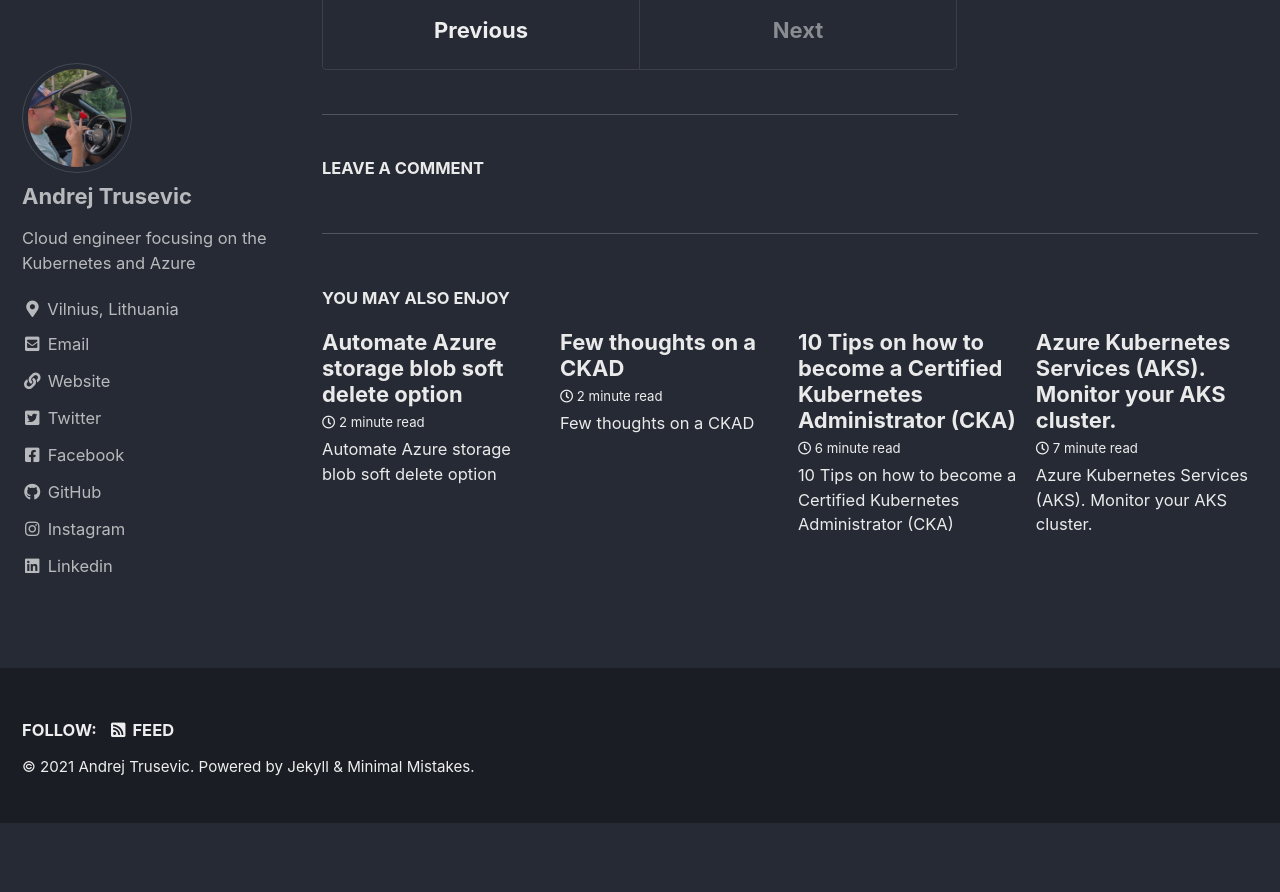
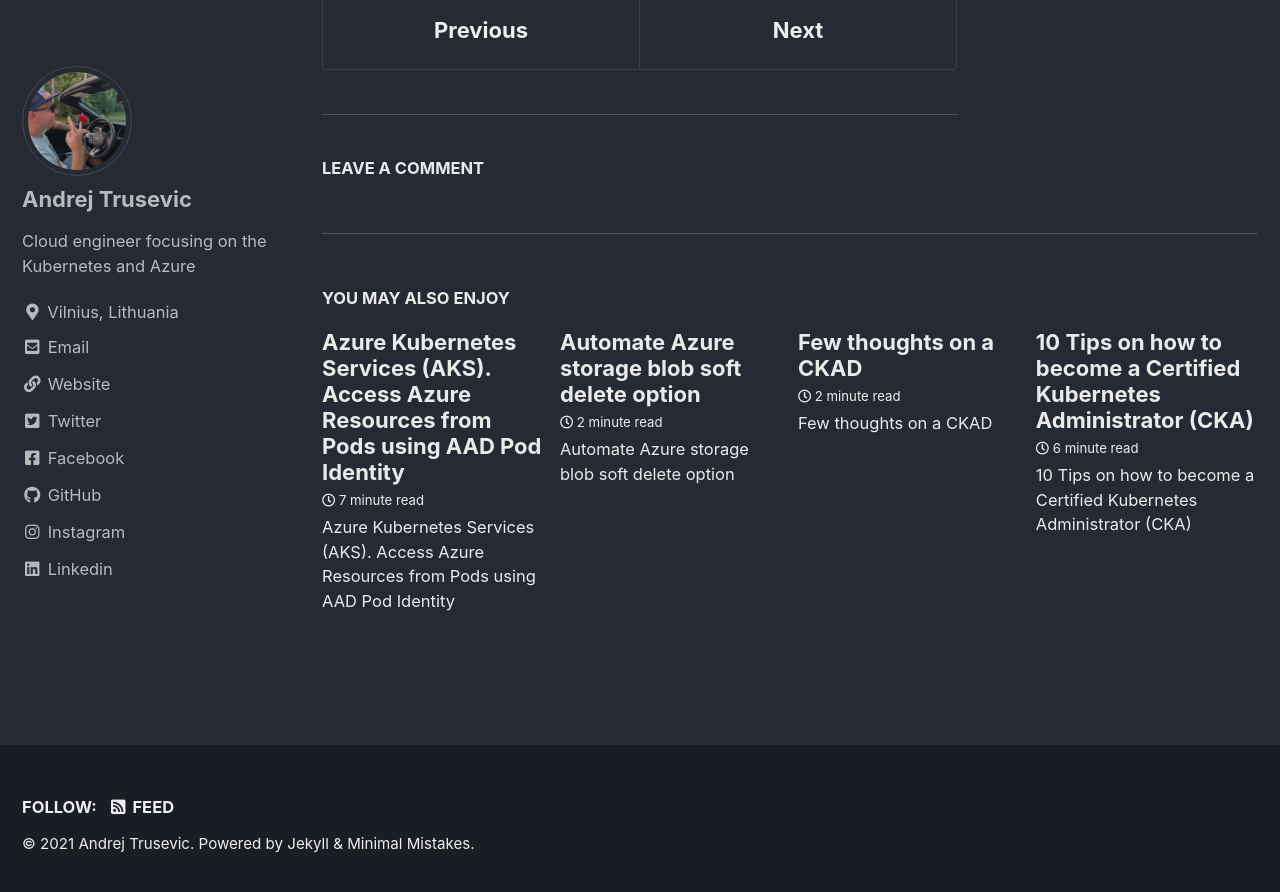
Before and after one commit to andriktr/andriktr.github.io, a Jekyll site: the page built from _posts/2021-04-04-Part-5-AKS.md, in a window 1280 px wide and 900 px high, scrolled down 15121 px. Shown: the top 892 px of the window. Built offline with Jekyll 4.4.1, drawn with Linux system fonts in a browser that asks for light colours; cached includes are drawn as plain includes; comment, search, counter and statistics services are not loaded; before the commit the page ends 15944 px from its top, so only the background shows below that; some of the changed lines change nothing that is shown; some of the changed text lies outside the part shown.

Commit message:
post Nr. 13

````diff
--- a/_posts/2021-04-04-Part-5-AKS.md
+++ b/_posts/2021-04-04-Part-5-AKS.md
@@ -341,7 +341,7 @@
         secretName: $CERTIFICATE_SECRET_NAME
   containers:
     - name: $COMMON_NAME
-      image: andriktr/utils:1.0.1
+      image: andriktr/utils:1.0.4
       volumeMounts:
       - name: $COMMON_NAME
         mountPath: "/mnt/csi-demo"
--- /dev/null
+++ b/_posts/2021-04-26-Part-6-AKS.md
@@ -0,0 +1,288 @@
+---
+title: "Azure Kubernetes Services (AKS). Access Azure Resources from Pods using AAD Pod Identity"
+excerpt: Azure Kubernetes Services (AKS). Access Azure Resources from Pods using AAD Pod Identity
+date: April 26, 2021
+toc: true
+toc_label: "Content"
+toc_sticky: true
+tags:
+  - Microsoft
+  - AzureCLI
+  - Script
+  - Helm
+  - YAML
+  - AKS
+  - K8S
+  - Kubernetes
+  - KeyVault
+  - AzureStorage
+  - Secrets
+  - MSI
+  - Identity
+  - AAD
+  - DaemonSet
+  - Deployments
+  - TLS
+---
+
+<img align="right" width="400" height="280" src="../assets/images/post13/1.jpg">
+
+Hi All,
+In my [previous post] we reviewed how to integrate Azure Key Vault service into our AKS cluster using
+[Azure Key Vault Provider for Secrets Store CSI Driver]. Today I want to show you how we can access our azure key vault secrets or even any other azure services from our pods by using azure managed identities with help of [AAD Pod Managed Identity] solution.
+
+In general [AAD Pod Managed Identity] enables Kubernetes applications to access cloud resources securely with Azure Active Directory. From AKS point of view initially [AAD Pod Managed Identity] solution was positioned as purely open source project which you may install and maintain on your own risk without any official Microsoft support. However recently [AAD Pod Managed Identity] was integrated in to the AKS cluster as addon and it's current status is [public preview].
+
+So let's setup our demo environment and see how it's works. Assuming that you already have a working AKS cluster which uses azure CNI if not you can check how to deploy it in one of my [first AKS series post].
+
+As usually first let's define a several variables which are mostly will be used for resource naming:
+
+```bash
+export TENANT_ID="xxxxxxx-xxxx-xxxx-xxxx-xxxxxxxxxxxxxx" # Your azure tenant id
+export SUBSCRIPTION='My Azure Subscription' # Your azure subscription name
+export LOCATION="westeurope" # Location where azure resource will be placed
+export GROUP_NAME="aad-pod-identity-demo" # Name of the resources group where we create demo identity, keyvault and storage acc
+export KEYVAULT_NAME="aad-pod-identity-demo-kv" # Name for the demo keyvault
+export IDENTITY_NAME="aad-pod-identity-demo-identity" # Name for the demo identity
+export STORAGE_ACC_NAME="aadpodidentitydemo" #
+export STORAGE_CONTAINER_NAME="pod-identity-demo"
+export AKS_CLUSTER_RESOURCE_GROUP_NAME="aks-west-experimental" # Resource group where our aks cluster is placed
+export AKS_CLUSTER_NODE_GROUP_NAME="aks-nodes-west-experimental" # Resource group where aks cluster VMSS placed
+export AKS_CLUSTER_NAME="aks-experimental" # Name of our AKS cluster
+export SECRET_NAME="aad-pod-identity-demo-secret" # Name of the key vault secret object which we will create for demo purposes
+export SECRET_VALUE="MySuperSecretDemoPassword" # Value of our key vault secret object
+export POD_IDENTITY_NAME="aad-pod-identity-demo" # Name of the pod identity which will be deployed in the cluster
+export POD_IDENTITY_NAMESPACE="identity-demo" # Kubernetes Namespace name where we will deploy our pod identity and demo application which will use it
+```
+
+[AAD Pod Managed Identity] is currently in public preview so we need to enable it for our Azuree subscription. This can be done by running the following azure cli command:
+
+```bash
+# Register AAD-Pod-Identity preview feature
+az feature register --name EnablePodIdentityPreview --namespace Microsoft.ContainerService
+```
+
+When we have feature registered we can enable AAD Pod Managed Identity on our cluster by running:
+
+```bash
+# Enable AAD-Pod-Identity on the AKS cluster
+az aks update --resource-group $AKS_CLUSTER_RESOURCE_GROUP_NAME --name $AKS_CLUSTER_NAME --enable-pod-identity --subscription "$SUBSCRIPTION"
+```
+
+After successful execution of previous command your cluster will have a daemon set which ensures a running [Node Managed Identity] (NMI) pod on each node of your cluster in the `kube-system` namespace. When application which is configured to use AAD Pod Identity does a request to the Instance Metadata Service endpoint 169.254.169.254. Requests to this endpoints are intercepted by NMI with help of iptables rules. Then NMI makes an Azure AD Authentication Library call to Azure Active Directory and receives a managed identity token which then provided to our application.
+
+Check that NMI pods are running by executing:
+
+```bash
+ kubectl get pods -n kube-system | grep -i nmi
+```
+
+Next let's create a couple of Azure resources which will be used in our demo
+
+```bash
+# Create Resource Group, KeyVault, Managed Identity, Storage Account and container
+az group create --name $GROUP_NAME --location $LOCATION --subscription "$SUBSCRIPTION"
+
+az keyvault create --name $KEYVAULT_NAME --resource-group $GROUP_NAME --location $LOCATION --subscription "$SUBSCRIPTION"
+az keyvault secret set --name $SECRET_NAME --vault-name $KEYVAULT_NAME --value $SECRET_VALUE
+
+az identity create --name $IDENTITY_NAME --resource-group $GROUP_NAME --location $LOCATION --subscription "$SUBSCRIPTION"
+
+az storage account create --name $STORAGE_ACC_NAME --resource-group $GROUP_NAME --location $LOCATION --kind StorageV2 --sku Standard_LRS --encryption-services blob --https-only true --access-tier Hot --subscription "$SUBSCRIPTION"
+az storage container create --name $STORAGE_CONTAINER_NAME --public-access off --account-name $STORAGE_ACC_NAME --subscription "$SUBSCRIPTION"
+```
+
+Now we need to assign permissions for our newly created Managed Identity which will allow to read a key vault objects or contribute on storage account level:
+
+```bash
+# Retrieve User Assigned Managed Identity
+IDENTITY_ID=$(az identity show --name $IDENTITY_NAME --resource-group $GROUP_NAME --subscription "$SUBSCRIPTION" --query id -o tsv)
+IDENTITY_CLIENT_ID=$(az identity show --name $IDENTITY_NAME --resource-group $GROUP_NAME --subscription "$SUBSCRIPTION" --query clientId -o tsv)
+
+# Assign keyvault "Get" permission for User Assigned Managed Identity
+az keyvault set-policy --name $KEYVAULT_NAME --key-permissions get --spn $IDENTITY_CLIENT_ID
+az keyvault set-policy --name $KEYVAULT_NAME --secret-permissions get --spn $IDENTITY_CLIENT_ID
+az keyvault set-policy --name $KEYVAULT_NAME --certificate-permissions get --spn $IDENTITY_CLIENT_ID
+
+# Retrieve az storage account id
+STORAGE_ACC_ID=$(az storage account show  --name $STORAGE_ACC_NAME --query id -o tsv)
+
+# Assign Storage account contributor permissions for Managed Identity
+az role assignment create --role "Contributor" --assignee "$IDENTITY_CLIENT_ID" --scope $STORAGE_ACC_ID
+```
+
+Additionally we need to assign a `Reader` permission for Managed Identity on the AKS nodes resource group level
+
+```bash
+# Retrieve ID of AKS Cluster Nodes Resource Group
+AKS_CLUSTER_NODES_GROUP_ID=$(az group show -n $AKS_CLUSTER_NODE_GROUP_NAME -o tsv --query "id")
+
+# Assign permissions
+az role assignment create --role "Reader" --assignee "$IDENTITY_CLIENT_ID" --scope $AKS_CLUSTER_NODES_GROUP_ID
+```
+
+Azure infrastructure part is prepared let's move to our cluster first we will create a namespace for our demo environment
+
+```bash
+cat <<EOF | kubectl apply -f -
+apiVersion: v1
+kind: Namespace
+metadata:
+  name: $POD_IDENTITY_NAMESPACE
+  labels:
+    name: identity-demo
+    environment: development
+    itSystemCode: demo
+    responsible: andrej.trusevic
+EOF
+```
+
+Next we need to run the following azure cli command to create a azureidentity and it's dependencies:
+
+```bash
+# Create aad-pod-identity, aad-pod-identity-binding and identity role assignment.
+az aks pod-identity add --resource-group $AKS_CLUSTER_RESOURCE_GROUP_NAME --cluster-name $AKS_CLUSTER_NAME --namespace $POD_IDENTITY_NAMESPACE  --name $POD_IDENTITY_NAME --identity-resource-id $IDENTITY_ID
+```
+
+This command actually does 3 things for us:
+
+* Creates `azureidentity` resource which describes our Managed Identity:
+
+```yaml
+apiVersion: aadpodidentity.k8s.io/v1
+kind: AzureIdentity
+metadata:
+  name: aad-pod-identity-demo
+  namespace: identity-demo
+spec:
+    clientID: <<Redacted>> # Client id of our Managed Identity
+    resourceID: <<Redacted>> # Resource id of our Managed Identity
+    type: 0
+```
+
+* Creates `azureidentitybinding` custom resource which describes the identity binding relationship between an AzureIdentity and a pod with a specific selector as part of its label:
+
+```yaml
+apiVersion: "aadpodidentity.k8s.io/v1"
+kind: AzureIdentityBinding
+metadata:
+  name: aad-pod-identity-demo-binding # Name of Identity binding
+spec:
+  azureIdentity: aad-pod-identity-demo # The name of the AzureIdentity that should be assigned to the pod(s) if matching selector is found.
+  selector: aad-pod-identity-demo # The selector to identify which pods should be assigned to the AzureIdentity above. It will go through a list of pods and look for value of pod label with key aadpodidbinding that is equal to itself
+```
+
+* Assigns our managed identity to the AKS cluster scale set (VMSS).
+
+So, we now ready to deploy our application:
+
+```bash
+# Create a demo pod
+cat <<EOF | kubectl apply -f -
+kind: Pod
+apiVersion: v1
+metadata:
+  name: identity-demo
+  namespace: $POD_IDENTITY_NAMESPACE
+  labels:
+    name: identity-demo
+    environment: development
+    itSystemCode: demo
+    responsible: andrej.trusevic
+    aadpodidbinding: $POD_IDENTITY_NAME
+spec:
+  containers:
+    - name: identity-demo
+      image: andriktr/utils:1.0.4
+      resources:
+        requests:
+          cpu: 100m
+          memory: 100Mi
+        limits:
+          cpu: 200m
+          memory: 300Mi
+EOF
+```
+
+As you can see in the definition file to bind our application with earlier created managed identity we add additional label `aadpodidbinding` to our pod `metadata.labels`. Value of this labels is the same as we set for the `--name` argument in`az aks pod-identity add` command executed before. But in general this value should be equal to the `spec.selector` definition of AzureIdentityBinding custom resource.
+
+<i class="far fa-sticky-note"></i> **Note:** Application (which should use ADD Pod Managed Identity) and it's azureIdentity must be in the same namespace.
+{: .notice--info}
+{: .text-justify}
+
+Everything is in-place now let's test how it works from application environment. Let's jump inside our deployed container by running:
+
+```bash
+ kubectl exec -n identity-demo identity-demo -it -- sh
+```
+
+Now we can try to get our key vault secret. We can achieve this by running the following curl requests
+
+```bash
+# Get the access token and save it as a variable [Run from inside the recently deployed pod]
+export token=$(curl -s 'http://169.254.169.254/metadata/identity/oauth2/token?api-version=2018-02-01&resource=https%3A%2F%2Fvault.azure.net' -H Metadata:true | jq -r ".access_token")
+
+# Retrieve the value from keyvault [Run from inside the recently deployed pod]
+curl -s 'https://aad-pod-identity-demo-kv.vault.azure.net/secrets/aad-pod-identity-demo-secret?api-version=2016-10-01' -H "Authorization: Bearer ${token}" | jq -r ".value"
+```
+
+As you can see we successfully got the value of our secret without providing any credentials
+
+![result](../assets/images/post13/2.jpg "result")
+
+Additionally in the NMI pod logs you can see appropriate entries which are related to our recent request
+
+![result](../assets/images/post13/3.jpg "result")
+
+To grab the logs from all NMI pods in your cluster run the following:
+
+```bash
+# Check the NMI pod logs
+PODS=($(kubectl get pods -n kube-system -o name | grep -i nmi))
+for pod in "${PODS[@]}"
+do
+ echo "*************************************"$pod"********************************************"
+ kubectl logs "$pod" -n kube-system
+ echo "***************************************************************************************"
+done
+```
+
+Now let's do another test and try to access our blob from inside the container. We will use azure cli for it so the first step is to login to azure using identity for this simply run:
+
+```bash
+az login --identity
+```
+
+![result](../assets/images/post13/4.jpg "result")
+
+We now have logged in into the azure using our managed identity. For testing we will try to upload a file to our storage account blob:
+
+```bash
+# Set naming variables for storage account and container
+export STORAGE_ACC_NAME="aadpodidentitydemo"
+export STORAGE_CONTAINER_NAME="pod-identity-demo"
+
+# Create a demo file which will be uploaded to storage account blob
+echo "https://sysadminas.eu" > identity-demo.txt
+
+# Upload demo file to the storage account blob
+az storage blob upload --account-name $STORAGE_ACC_NAME --container-name $STORAGE_CONTAINER_NAME --file identity-demo.txt --name identity-demo.txt
+```
+
+Our file successfully uploaded
+
+![result](../assets/images/post13/5.jpg "result")
+
+As you can see AAD Pod Managed Identity is a solution which could be easily enabled in AKS as a native addon and integrated into your application. This will make K8S cluster and running workload more secure as we can't reach out Azure resources from the apps without storing any credentials somewhere. We also can use AAD Pod Managed Identity in conjunction with [Azure Key Vault Provider for Secrets Store CSI Driver] this will allow us to map keyvault objects into the pods based on `aadpodidentity` selector.
+
+Thats all for today. I hope this post will be informative for you and would like to Thank You for reading 🤜🤛
+
+
+<!-- Links -->
+[previous post]: https://sysadminas.eu/Part-5-AKS/
+[Azure Key Vault Provider for Secrets Store CSI Driver]: https://github.com/Azure/secrets-store-csi-driver-provider-azure
+[AAD Pod Managed Identity]: https://github.com/Azure/aad-pod-identity
+[AKS Managed Identity]: https://docs.microsoft.com/en-us/azure/aks/use-managed-identity
+[public preview]: https://docs.microsoft.com/en-us/azure/aks/use-azure-ad-pod-identity
+[Node Managed Identity]: https://azure.github.io/aad-pod-identity/docs/concepts/nmi/
+[first AKS series post]: https://sysadminas.eu/Part-1-AKS/
````
Also changed, not shown: assets/images/aks.jpg (added), assets/images/post13/1.jpg (added), assets/images/post13/1.png (added), assets/images/post13/2.jpg (added), assets/images/post13/3.jpg (added), assets/images/post13/4.jpg (added), assets/images/post13/5.jpg (added), assets/images/post13/aks.jpg (added), assets/images/post13/identity.jpg (added), assets/images/post13/pod.jpg (added), assets/images/post14/aks.png (renamed from assets/images/post13/aks.png), assets/images/post14/start-stop.jfif (renamed from assets/images/post13/start-stop.jfif).
